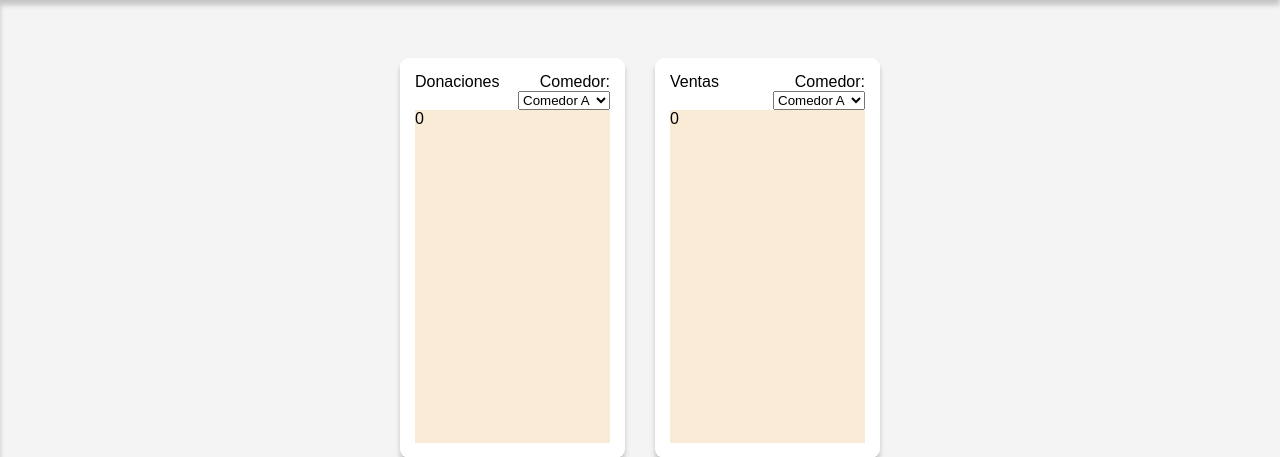
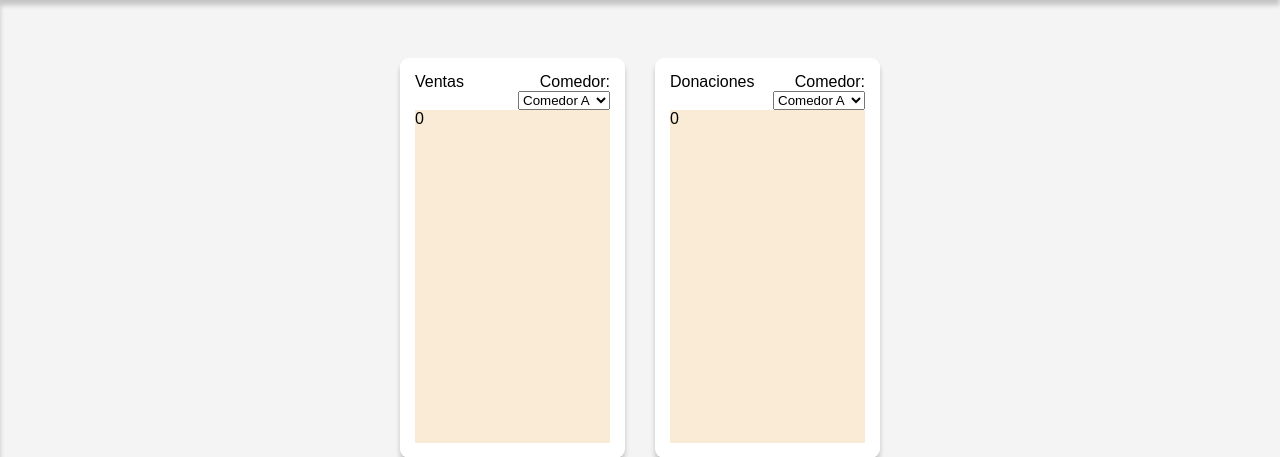
Before and after one commit to Its-Yayo/Dif-App-Web, a Python web app: template app/templates/recaudacion.html in a window 1280 px wide. Shown: the part 92-549 px from the top of the page. Run offline with Jinja, Linux system fonts and the light colour scheme; the template is opened without the code that fills it, so the values that code supplies are empty.

Commit message:
Add Usages #15 FIXME

```diff
--- a/app/routes.py
+++ b/app/routes.py
@@ -210,7 +210,7 @@ def recaudaciones_ventas() -> Response | str:
                 ventas_totales = result[0]
                 return render_template('recaudacion.html', ventas_totales=ventas_totales)
             else:
-                return render_template('recaudacion.html', donaciones_totales=0)
+                return render_template('recaudacion.html', ventas_totales=0)
         except Exception as e:
             flash('Error al obtener las recaudaciones', 'error')
             print(e)
--- a/app/templates/recaudacion.html
+++ b/app/templates/recaudacion.html
@@ -17,7 +17,7 @@
     <div class="Dashb_container">
 
         <div class="item-1" id="donaciones">
-            <div class="encabezado" id="encabezado1">Donaciones</div>
+            <div class="encabezado" id="encabezado1">Ventas</div>
             <form action="/recaudaciones_ventas" method="get" class="sub-grid" id="sub-item1">
                 <label for="comedor">Comedor:</label>
                 <select id="comedor" name="comedor">
@@ -47,7 +47,7 @@
         </div>
 
         <div class="item-2" id="ventas">
-            <div class="encabezado" id="encabezado2">Ventas</div>
+            <div class="encabezado" id="encabezado2">Donaciones</div>
             <form action="/recaudaciones_donaciones" method="get" class="sub-grid" id="sub-item2">
                 <label for="comedor">Comedor:</label>
                 <select id="comedor" name="comedor">
```
